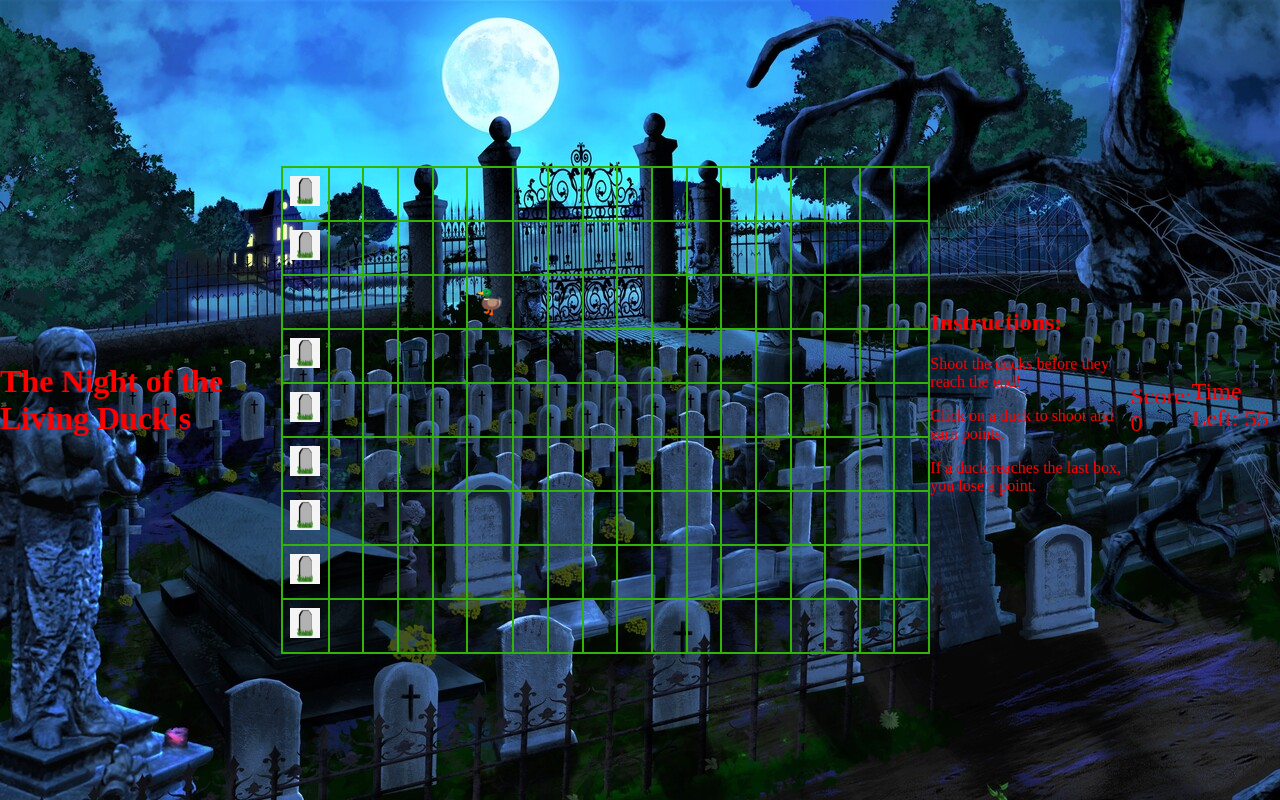
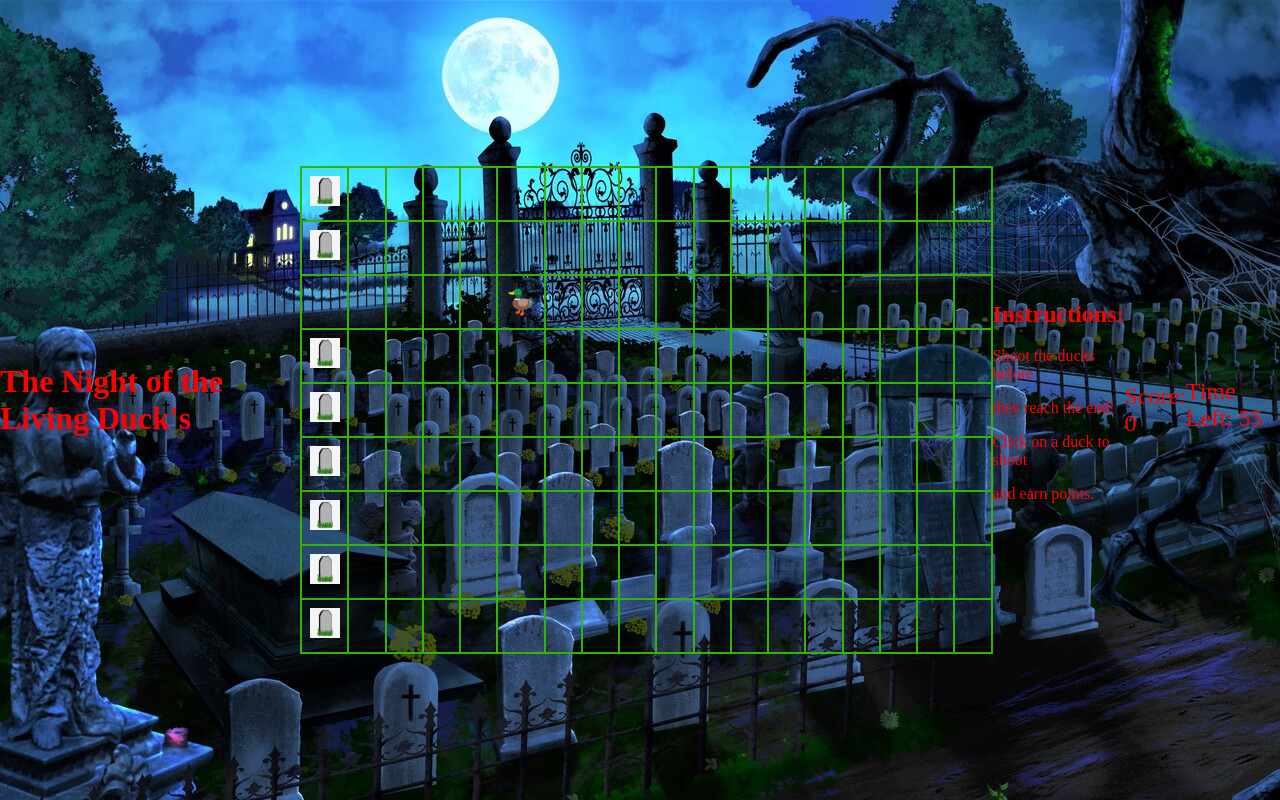
Before and after one commit to Mancska/Potvizsga, a plain HTML site: page index.html in a window 1280 px wide. Drawn offline with Linux system fonts and the light colour scheme.

Commit message:
ki iras modositás

```diff
--- a/index.html
+++ b/index.html
@@ -18,9 +18,10 @@
 
   <div class="instructions">
     <h2>Instructions:</h2>
-    <p>Shoot the ducks before they reach the end!</p>
-    <p>Click on a duck to shoot and earn points.</p>
-    <p>If a duck reaches the last box, you lose a point.</p>
+    <p>Shoot the ducks before </p>
+    <p>they reach the end!</p>
+    <p>Click on a duck to shoot </p>
+    <p>and earn points.</p>
   </div>
 
   <div class="score">Score: <span id="score">0</span></div>
--- a/style.css
+++ b/style.css
@@ -37,3 +37,6 @@ body {
     font-size: 24px;
     margin-top: 10px;
   }
+  .instructions{
+    width: auto;
+  }
```
